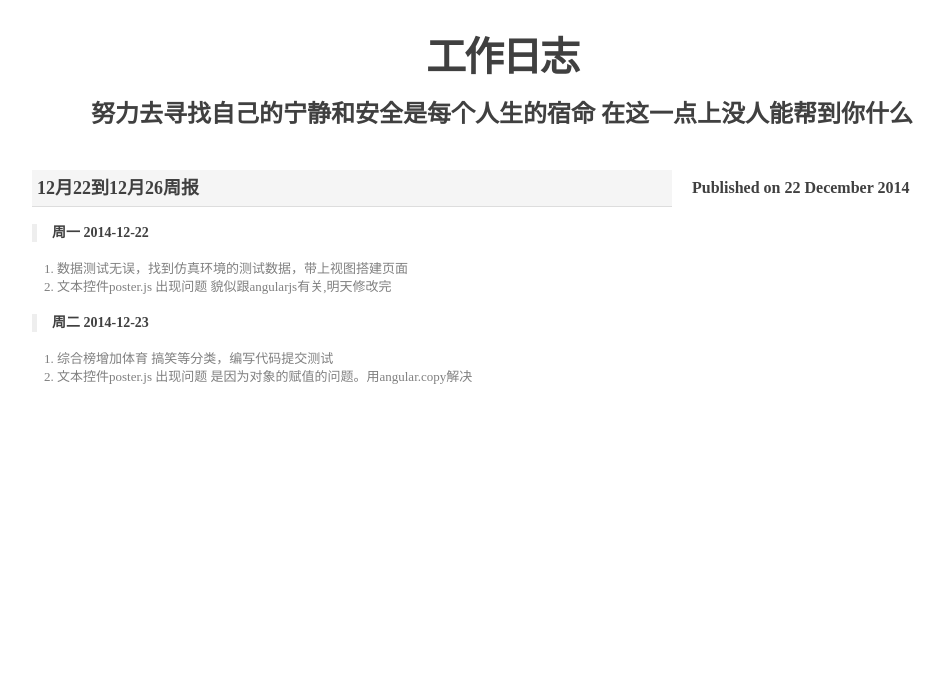
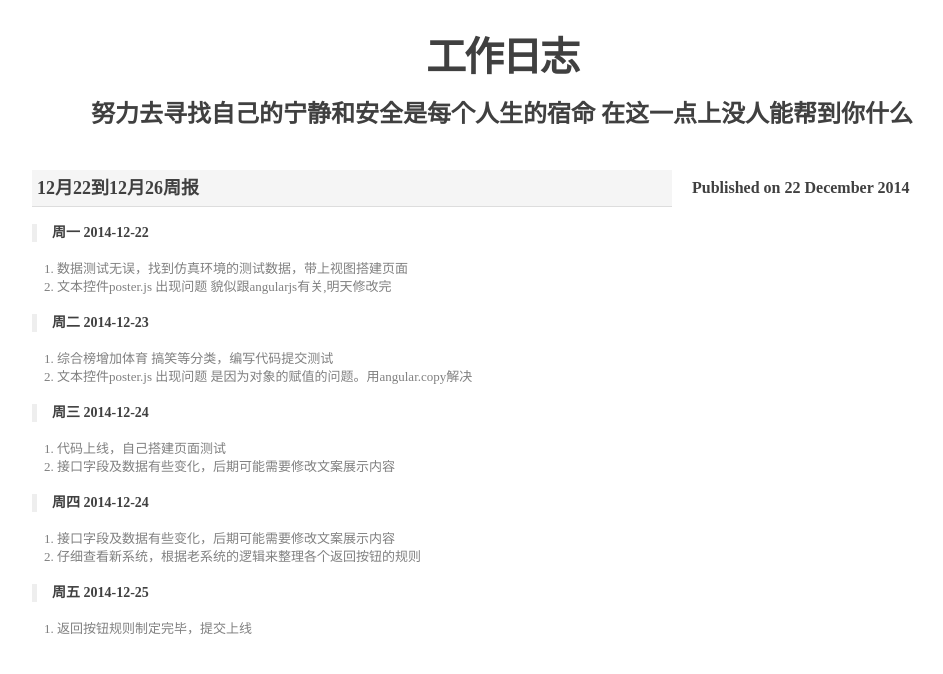
Before and after one commit to bjfuzzj/workdiary, a Jekyll site: the page built from _posts/2014/2014-12-22-12月22到12月26周报.md, in a window 1280 px wide. Shown: the top 674 px of the page, without its empty margins (138-1081 px from the left). Built offline with Jekyll 4.4.1, drawn with Linux system fonts in a browser that asks for light colours; Markdown is read by kramdown in place of the engine named in the settings.

Commit message:
add
what a busy week

```diff
--- a/_posts/2014/2014-12-22-12月22到12月26周报.md
+++ b/_posts/2014/2014-12-22-12月22到12月26周报.md
@@ -12,3 +12,18 @@ layout: default
 
 1. 综合榜增加体育 搞笑等分类，编写代码提交测试
 2. 文本控件poster.js 出现问题 是因为对象的赋值的问题。用angular.copy解决
+
+
+>**周三 2014-12-24**
+
+1. 代码上线，自己搭建页面测试
+2. 接口字段及数据有些变化，后期可能需要修改文案展示内容
+
+>**周四 2014-12-24**
+
+1. 接口字段及数据有些变化，后期可能需要修改文案展示内容
+2. 仔细查看新系统，根据老系统的逻辑来整理各个返回按钮的规则
+
+>**周五 2014-12-25**
+
+1. 返回按钮规则制定完毕，提交上线
```
